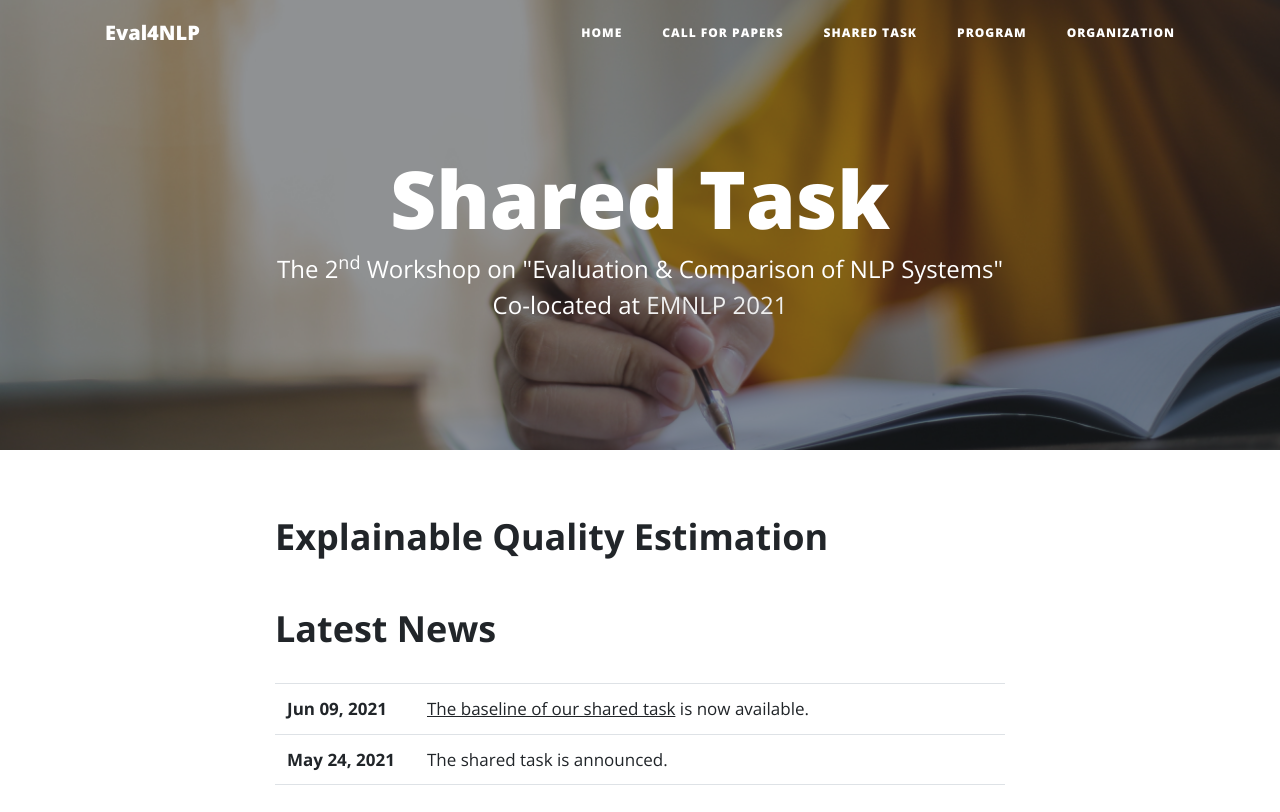
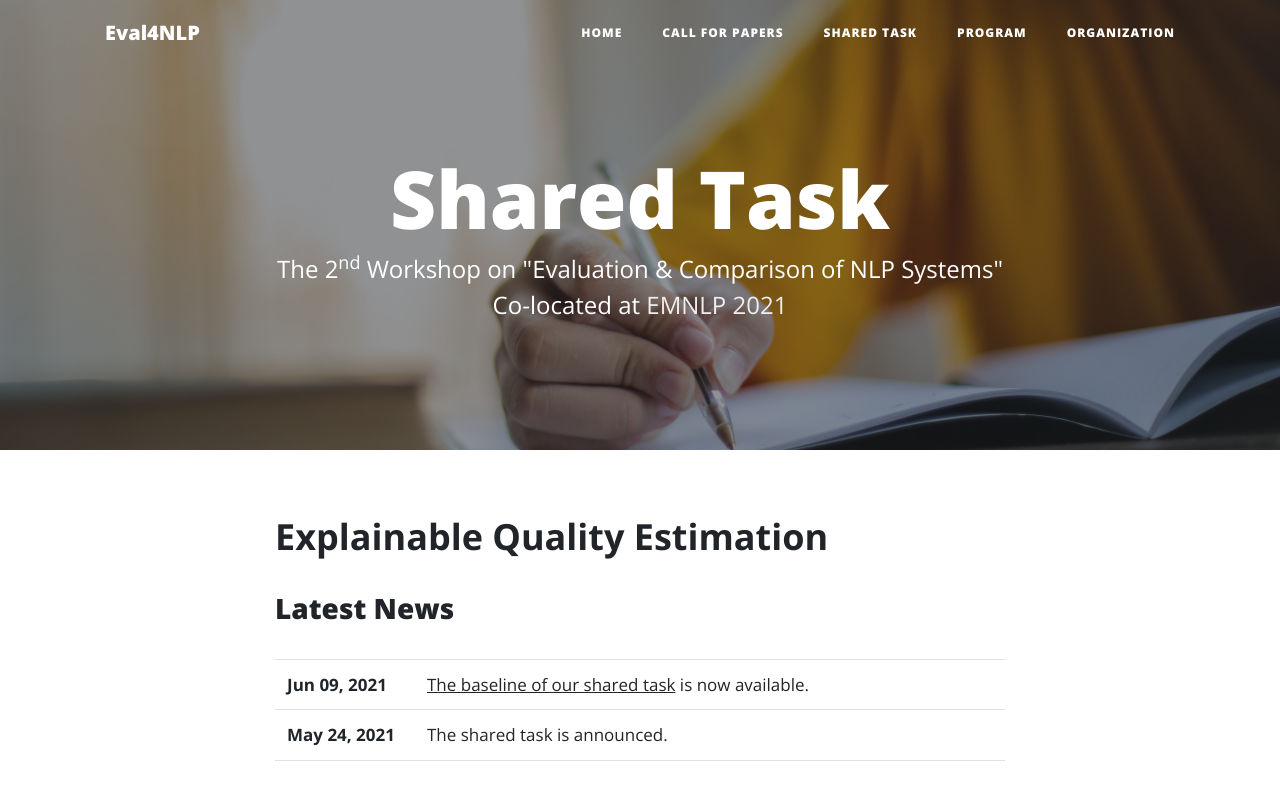
Before and after one commit to eval4nlp/eval4nlp.github.io, a website: page sharedtask.html in a window 1280 px wide. Shown: the top 812 px of the page. Drawn offline with nearby package versions, Linux system fonts and the light colour scheme.

Commit message:
Update sharedtask.html

```diff
--- a/sharedtask.html
+++ b/sharedtask.html
@@ -82,7 +82,7 @@
       <div class="col-lg-8 col-md-10 mx-auto">
         <h2 class="section-heading">Explainable Quality Estimation</h2>
         <br>
-        <h3 class="section-heading">Latest News</h3>
+        <h3>Latest News</h3>
         <br>
         <table class="table">
           <tbody>
```
